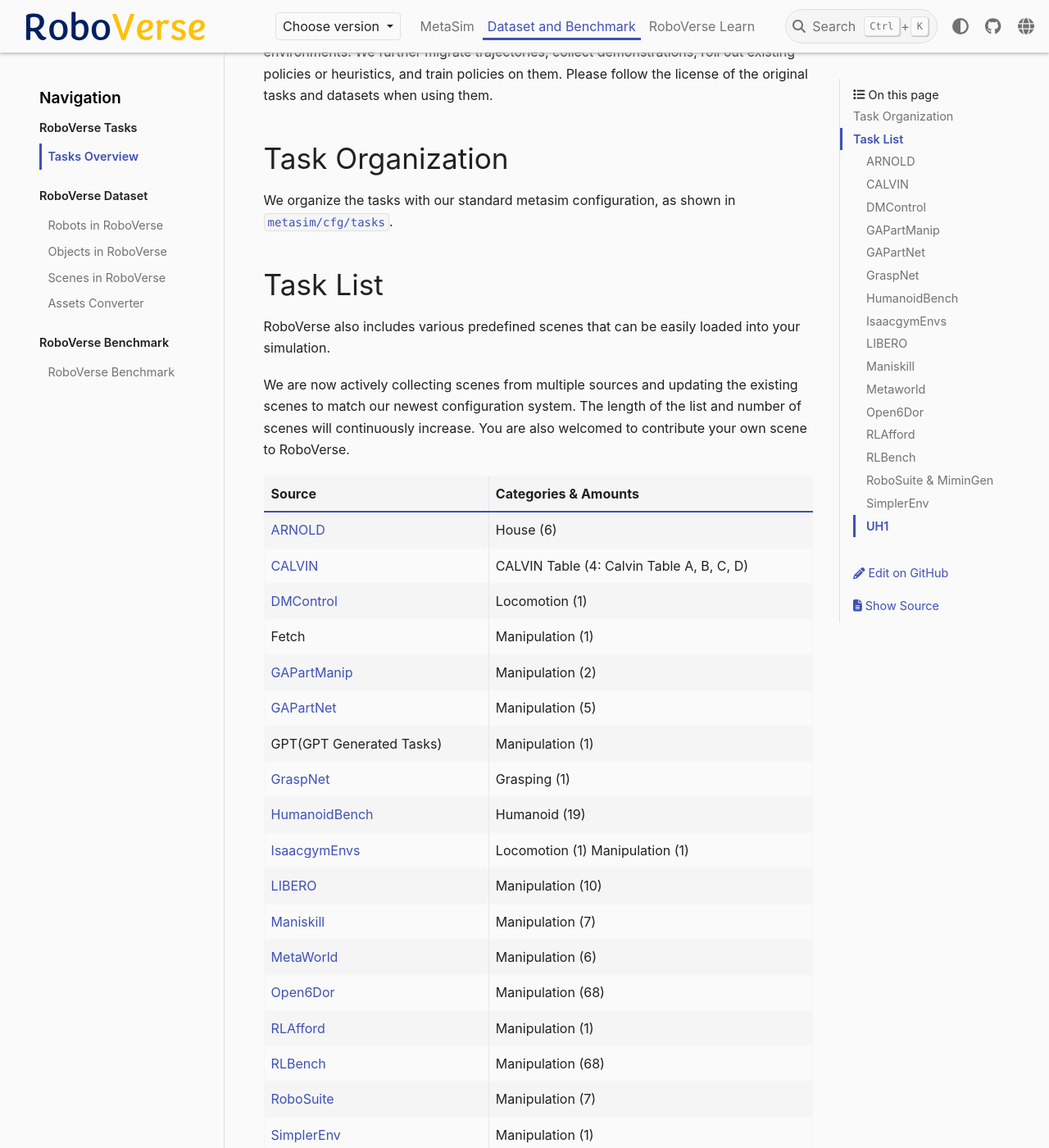
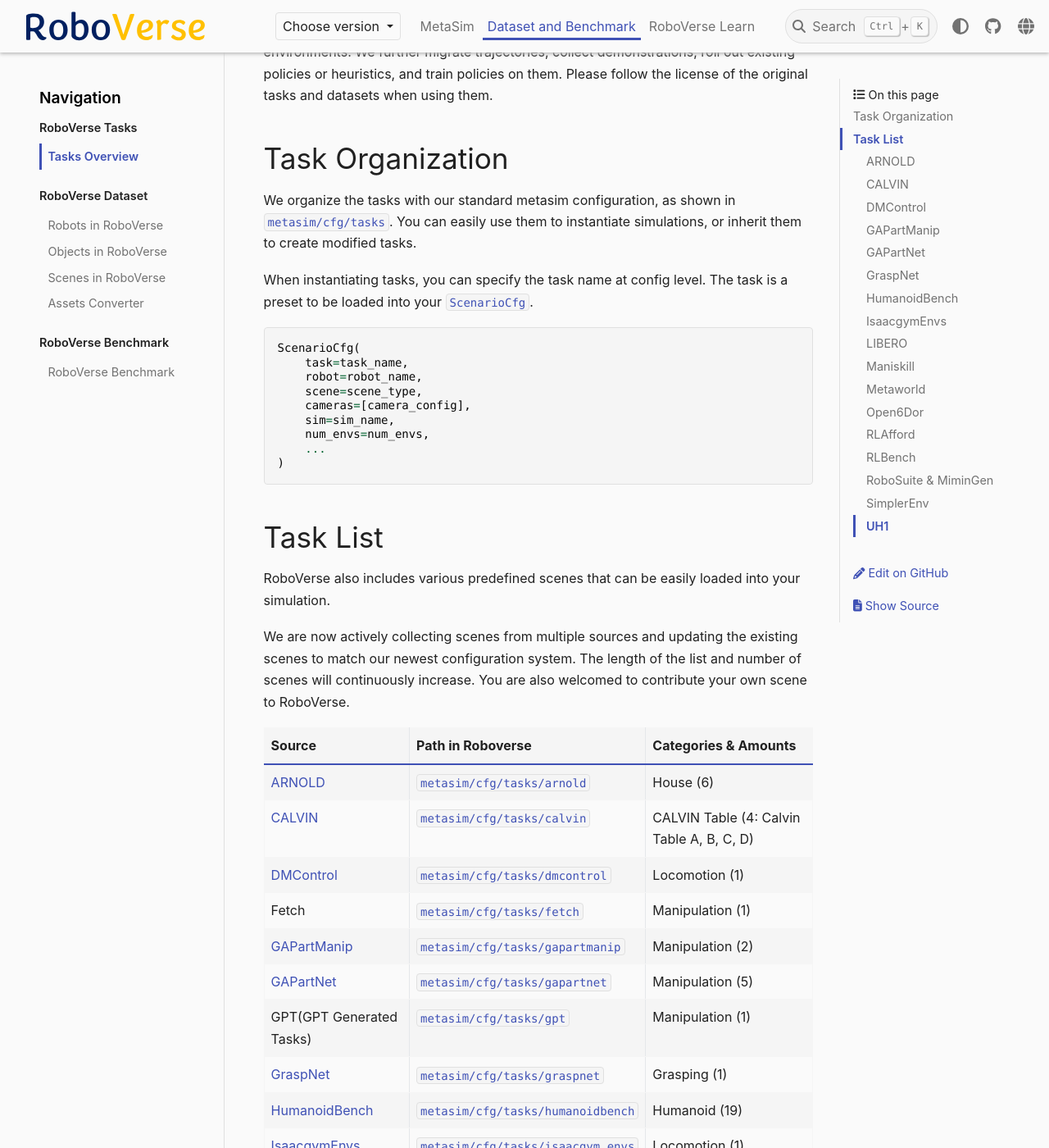
Before and after one commit to liuliu3dv/RoboVerse, a Sphinx documentation site: the page built from docs/source/dataset_benchmark/tasks/overview.md, in a window 1280 px wide and 1400 px high, scrolled down 212 px. Shown: the whole window at 82% size. Built offline with Sphinx 7.4.7 and the PyData theme 0.15.4, drawn with Linux system fonts in a browser that asks for light colours; pages that are not in the unit, such as notebooks, are missing from menus; some of the changed text lies outside the part shown.

Commit message:
added descriptions

````diff
--- a/docs/source/dataset_benchmark/tasks/overview.md
+++ b/docs/source/dataset_benchmark/tasks/overview.md
@@ -4,7 +4,21 @@
 
 ## Task Organization
 
-We organize the tasks with our standard metasim configuration, as shown in `metasim/cfg/tasks`.
+We organize the tasks with our standard metasim configuration, as shown in `metasim/cfg/tasks`. You can easily use them to instantiate simulations, or inherit them to create modified tasks.
+
+When instantiating tasks, you can specify the task name at config level. The task is a preset to be loaded into your `ScenarioCfg`.
+
+```python
+ScenarioCfg(
+    task=task_name,
+    robot=robot_name,
+    scene=scene_type,
+    cameras=[camera_config],
+    sim=sim_name,
+    num_envs=num_envs,
+    ...
+)
+```
 
 ## Task List
 
@@ -12,27 +26,27 @@
 
 We are now actively collecting scenes from multiple sources and updating the existing scenes to match our newest configuration system. The length of the list and number of scenes will continuously increase. You are also welcomed to contribute your own scene to RoboVerse.
 
-| Source | Categories & Amounts                      |
-| ------ | ----------------------------------------- |
-| [ARNOLD](#ARNOLD) | House (6) |
-| [CALVIN](#CALVIN) | CALVIN Table (4: Calvin Table A, B, C, D) |
-| [DMControl](#DMControl) | Locomotion (1) |
-| Fetch | Manipulation (1) |
-| [GAPartManip](#gapartmanip) | Manipulation (2) |
-| [GAPartNet](#gapartnet) | Manipulation (5) |
-| GPT(GPT Generated Tasks) | Manipulation (1) |
-| [GraspNet](#graspnet) | Grasping (1) |
-| [HumanoidBench](#humanoidbench) | Humanoid (19) |
-| [IsaacgymEnvs](#isaacgymenvs) | Locomotion (1) Manipulation (1) |
-| [LIBERO](#libero) | Manipulation (10) |
-| [Maniskill](#maniskill) | Manipulation (7) |
-| [MetaWorld](#metaworld) | Manipulation (6) |
-| [Open6Dor](#open6dor) | Manipulation (68) |
-| [RLAfford](#rlafford) | Manipulation (1) |
-| [RLBench](#rlbench) | Manipulation (68) |
-| [RoboSuite](#robosuite) | Manipulation (7) |
-| [SimplerEnv](#simplerenv) | Manipulation (1) |
-| [UH1](#uh1) | Humanoid (1) |
+| Source | Path in Roboverse | Categories & Amounts                      |
+| ------ | ------------------ | ----------------------- |
+| [ARNOLD](#ARNOLD) | `metasim/cfg/tasks/arnold` | House (6) |
+| [CALVIN](#CALVIN) | `metasim/cfg/tasks/calvin` | CALVIN Table (4: Calvin Table A, B, C, D) |
+| [DMControl](#DMControl) | `metasim/cfg/tasks/dmcontrol` | Locomotion (1) |
+| Fetch | `metasim/cfg/tasks/fetch` | Manipulation (1) |
+| [GAPartManip](#gapartmanip) | `metasim/cfg/tasks/gapartmanip` | Manipulation (2) |
+| [GAPartNet](#gapartnet) | `metasim/cfg/tasks/gapartnet` | Manipulation (5) |
+| GPT(GPT Generated Tasks) | `metasim/cfg/tasks/gpt` | Manipulation (1) |
+| [GraspNet](#graspnet) | `metasim/cfg/tasks/graspnet` | Grasping (1) |
+| [HumanoidBench](#humanoidbench) | `metasim/cfg/tasks/humanoidbench` | Humanoid (19) |
+| [IsaacgymEnvs](#isaacgymenvs) | `metasim/cfg/tasks/isaacgym_envs` | Locomotion (1) Manipulation (1) |
+| [LIBERO](#libero) | `metasim/cfg/tasks/libero` | Manipulation (10) |
+| [Maniskill](#maniskill) | `metasim/cfg/tasks/maniskill` | Manipulation (7) |
+| [MetaWorld](#metaworld) | `metasim/cfg/tasks/metaworld` | Manipulation (6) |
+| [Open6Dor](#open6dor) | `metasim/cfg/tasks/open6dor` | Manipulation (68) |
+| [RLAfford](#rlafford) | `metasim/cfg/tasks/rlafford` | Manipulation (1) |
+| [RLBench](#rlbench) | `metasim/cfg/tasks/rlbench` | Manipulation (68) |
+| [RoboSuite](#robosuite) | `metasim/cfg/tasks/robosuite` | Manipulation (7) |
+| [SimplerEnv](#simplerenv) | `metasim/cfg/tasks/simpler_env` | Manipulation (1) |
+| [UH1](#uh1) | `metasim/cfg/tasks/uh1` | Humanoid (1) |
 
 ### ARNOLD
 
````
